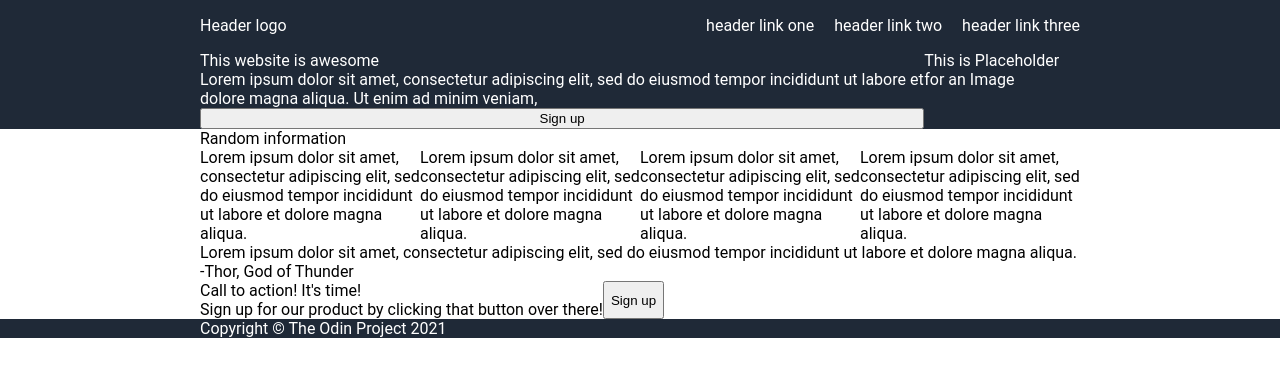
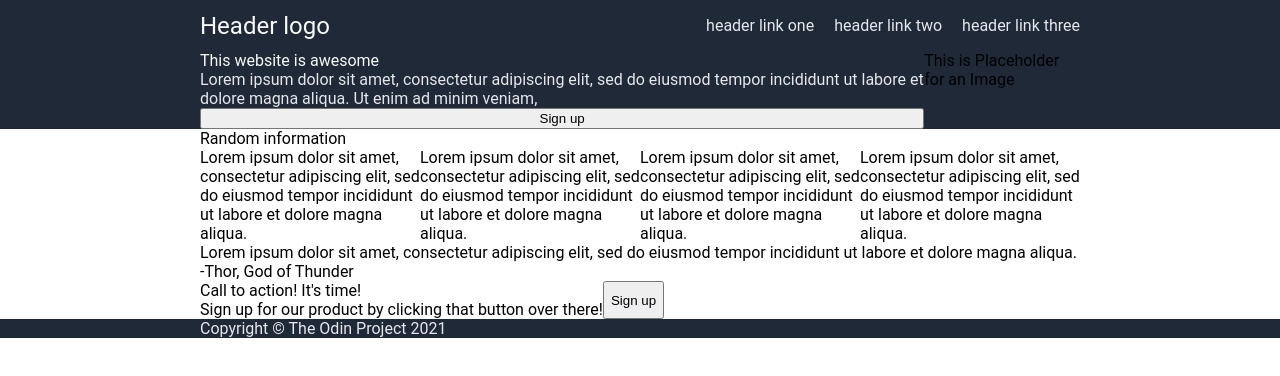
Before and after one commit to kraugl/odin-landing-page, a plain HTML site: page index.html in a window 1280 px wide. Drawn offline with Linux system fonts and the light colour scheme.

Commit message:
Fix header styles

```diff
--- a/index.html
+++ b/index.html
@@ -21,7 +21,7 @@
 
     <div class="flex introduction">
         <div class="flex intro-info">
-            <div class="Biggest text">This website is awesome</div>
+            <div class="biggest-text">This website is awesome</div>
             <div class="small-text">Lorem ipsum dolor sit amet, consectetur adipiscing elit, sed do eiusmod tempor incididunt ut labore et dolore magna aliqua. Ut enim ad minim veniam, </div>
             <button class="sign-up">Sign up</button>
         </div>
--- a/styles.css
+++ b/styles.css
@@ -24,7 +24,21 @@ ul {
 .introduction,
 .footer {
     background-color: #1F2937;
-    color: white;
+}
+
+.links,
+.small-text,
+.footer {
+    color: #e5e7eb;
+}
+
+.logo,
+.biggest-text {
+    color: #f9faf8;
+}
+
+.logo {
+    font-size: 24px;
 }
 
 .header,
```
